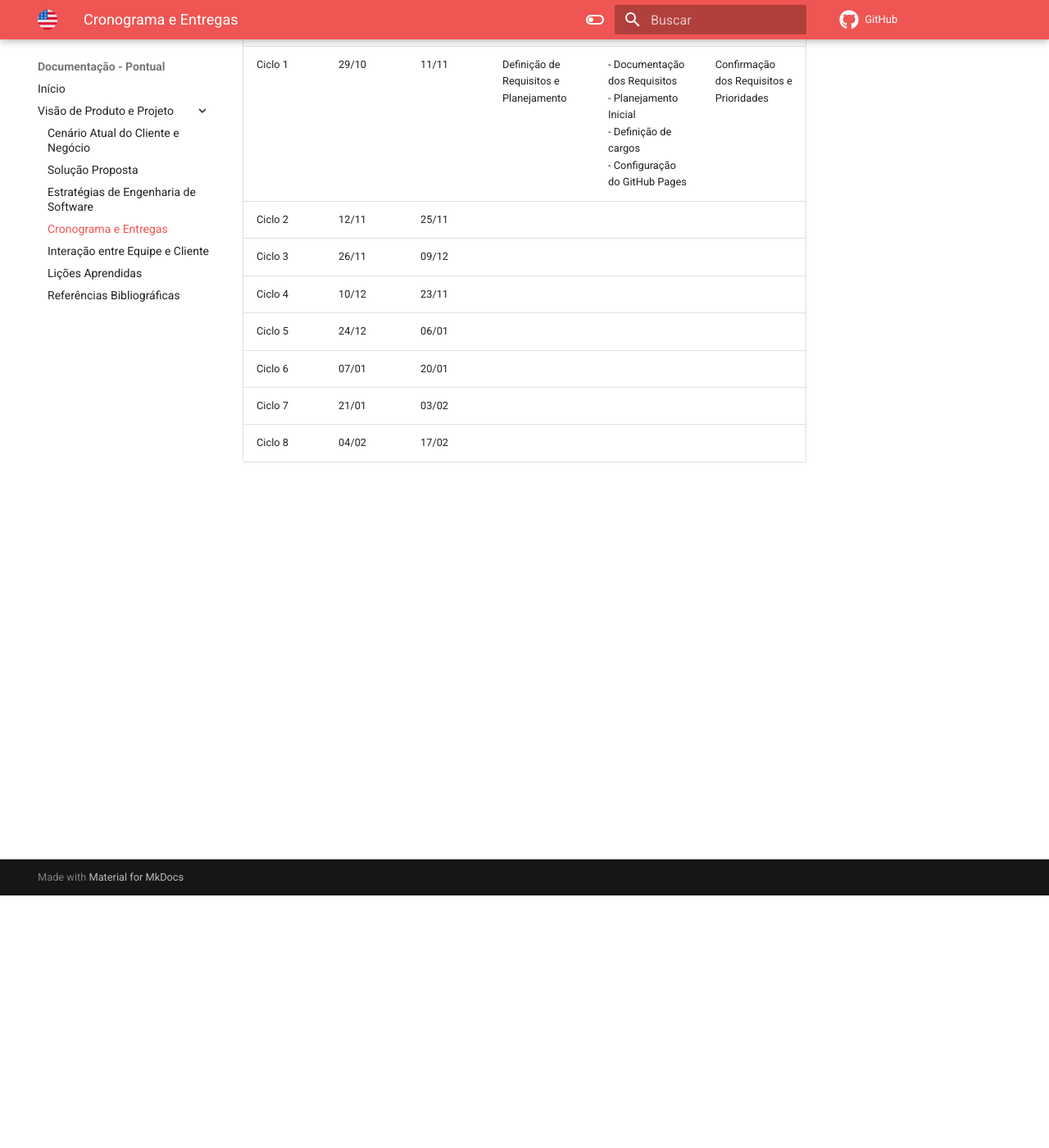
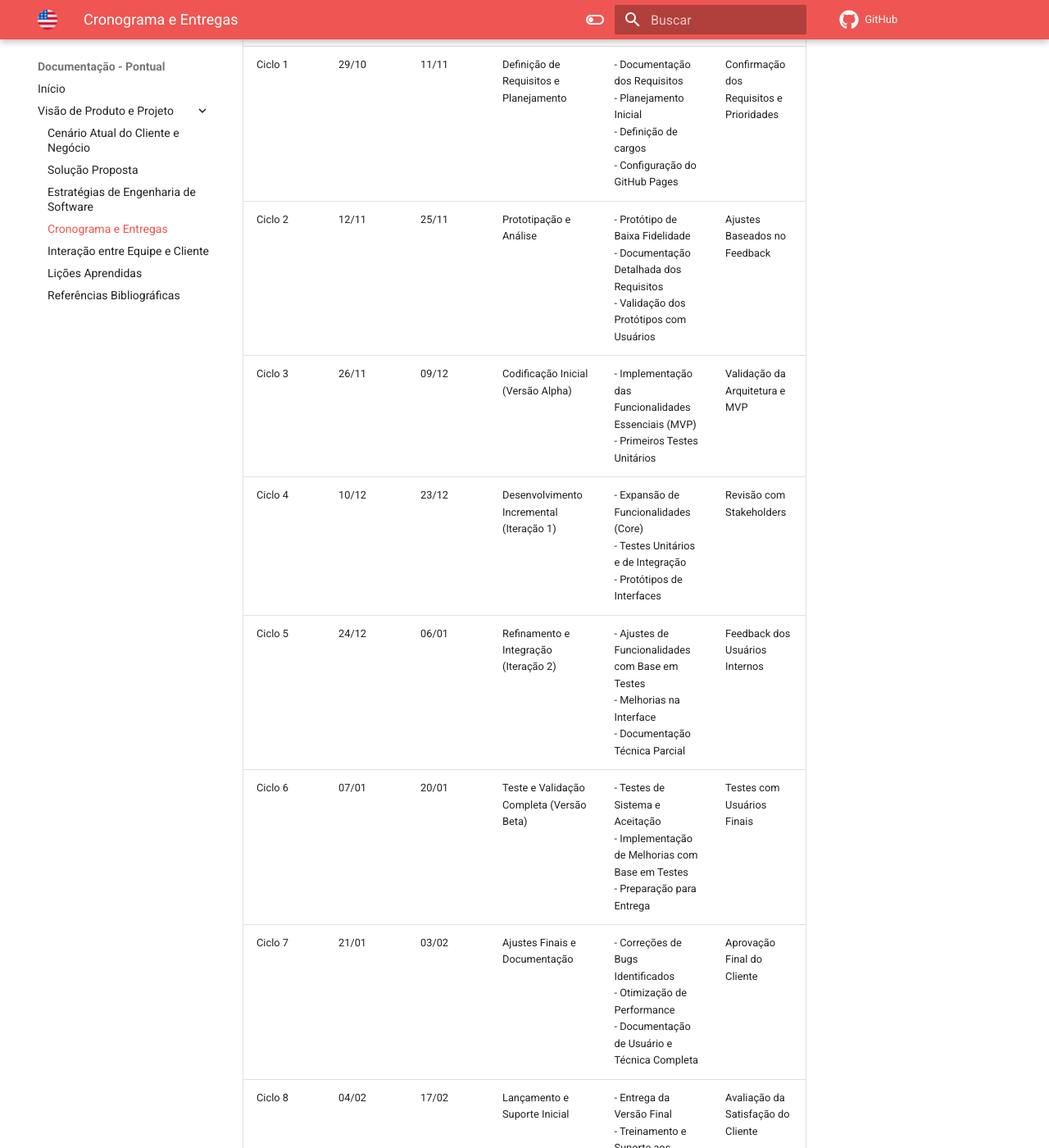
Before and after one commit to unbytes/2024.2-T01-Pontual, an MkDocs documentation site: the page built from docs/base/schedule.md, in a window 1280 px wide and 1400 px high, scrolled down 308 px. Shown: the whole window at 82% size. Built offline with MkDocs 1.6.1 and Material for MkDocs 9.7.7, drawn with Linux system fonts in a browser that asks for light colours; comment, search, counter and statistics services are not loaded; some of the changed text lies outside the part shown.

Commit message:
docs(#1): adiciona calendário previsto completo

```diff
--- a/docs/base/schedule.md
+++ b/docs/base/schedule.md
@@ -2,13 +2,13 @@
 
 Partindo da premissa que vamos utilizar o processo Spiral levemente modificado visando um projeto de pequena escala, o cronograma será dividido em ciclos de duas semanas, com feedbacks do cliente ao final. A cada ciclo, a equipe se reunirá para revisar o progresso, validar as entregas e planejar o próximo ciclo. A seguir, temos o cronograma inicial do projeto:
 
-| Ciclos   | Início | Fim   | Objetivo Principal                      | Entregas Esperadas                                                                                           | Validação do Cliente                                   |
-|----------|--------|-------|-----------------------------------------|-------------------------------------------------------------------------------------------------------------|--------------------------------------------------------|
-| Ciclo 1  | 29/10  | 11/11 | Definição de Requisitos e Planejamento  | - Documentação dos Requisitos<br> - Planejamento Inicial<br> - Definição de cargos<br> - Configuração do GitHub Pages | Confirmação dos Requisitos e Prioridades                |
-| Ciclo 2  | 12/11  | 25/11 |                                         |                                                                                                             |                                                        |
-| Ciclo 3  | 26/11  | 09/12 |                                         |                                                                                                             |                                                        |
-| Ciclo 4  | 10/12  | 23/11 |                                         |                                                                                                             |                                                        |
-| Ciclo 5  | 24/12  | 06/01 |                                         |                                                                                                             |                                                        |
-| Ciclo 6  | 07/01  | 20/01 |                                         |                                                                                                             |                                                        |
-| Ciclo 7  | 21/01  | 03/02 |                                         |                                                                                                             |                                                        |
-| Ciclo 8  | 04/02  | 17/02 |                                         |                                                                                                             |                                                        |
+| Ciclos   | Início | Fim   | Objetivo Principal                        | Entregas Esperadas                                                                                                      | Validação do Cliente                      |
+|----------|--------|-------|-------------------------------------------|-------------------------------------------------------------------------------------------------------------------------|-------------------------------------------|
+| Ciclo 1  | 29/10  | 11/11 | Definição de Requisitos e Planejamento    | - Documentação dos Requisitos<br> - Planejamento Inicial<br> - Definição de cargos<br> - Configuração do GitHub Pages   | Confirmação dos Requisitos e Prioridades  |
+| Ciclo 2  | 12/11  | 25/11 | Prototipação e Análise                    | - Protótipo de Baixa Fidelidade<br> - Documentação Detalhada dos Requisitos<br> - Validação dos Protótipos com Usuários | Ajustes Baseados no Feedback              |
+| Ciclo 3  | 26/11  | 09/12 | Codificação Inicial (Versão Alpha)        | - Implementação das Funcionalidades Essenciais (MVP)<br> - Primeiros Testes Unitários                                   | Validação da Arquitetura e MVP            |
+| Ciclo 4  | 10/12  | 23/12 | Desenvolvimento Incremental (Iteração 1)  | - Expansão de Funcionalidades (Core)<br> - Testes Unitários e de Integração<br> - Protótipos de Interfaces              | Revisão com Stakeholders                  |
+| Ciclo 5  | 24/12  | 06/01 | Refinamento e Integração (Iteração 2)     | - Ajustes de Funcionalidades com Base em Testes<br> - Melhorias na Interface<br> - Documentação Técnica Parcial         | Feedback dos Usuários Internos            |
+| Ciclo 6  | 07/01  | 20/01 | Teste e Validação Completa (Versão Beta)  | - Testes de Sistema e Aceitação<br> - Implementação de Melhorias com Base em Testes<br> - Preparação para Entrega       | Testes com Usuários Finais                |
+| Ciclo 7  | 21/01  | 03/02 | Ajustes Finais e Documentação             | - Correções de Bugs Identificados<br> - Otimização de Performance<br> - Documentação de Usuário e Técnica Completa      | Aprovação Final do Cliente                |
+| Ciclo 8  | 04/02  | 17/02 | Lançamento e Suporte Inicial              | - Entrega da Versão Final<br> - Treinamento e Suporte aos Usuários<br> - Coleta de Feedback Pós-Lançamento              | Avaliação da Satisfação do Cliente        |
```
